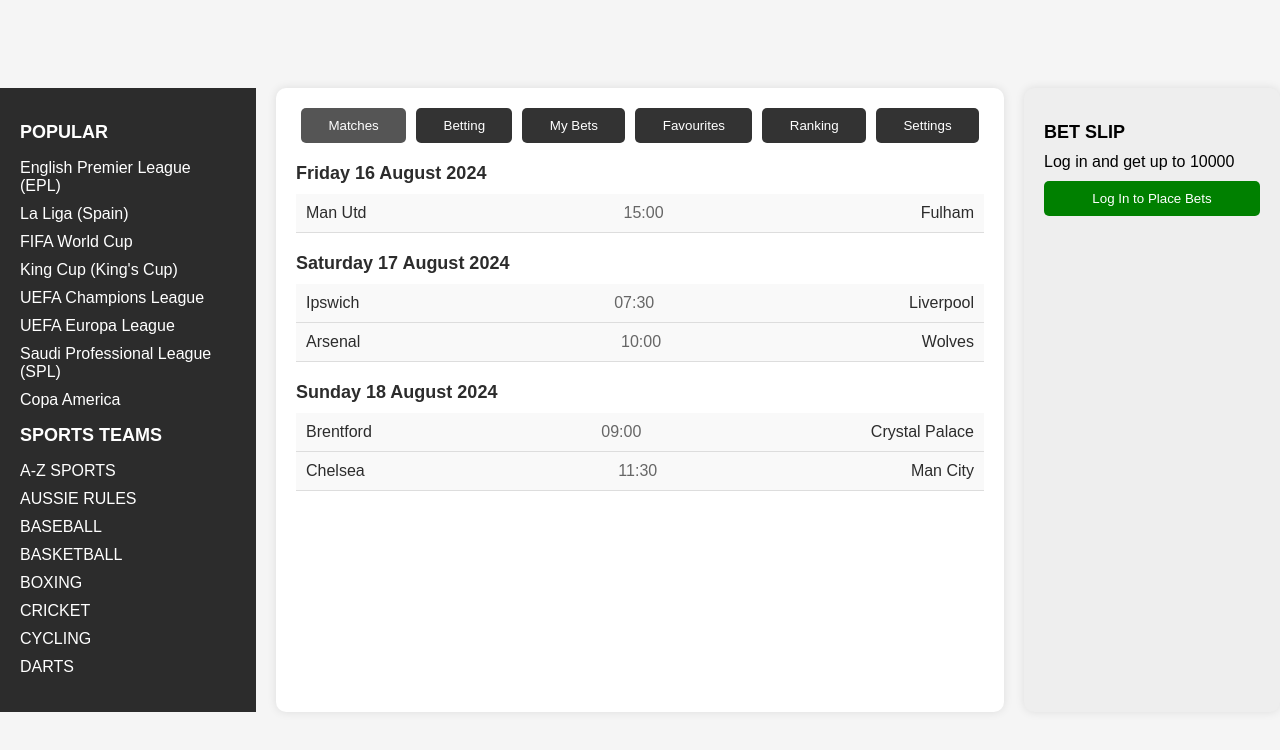
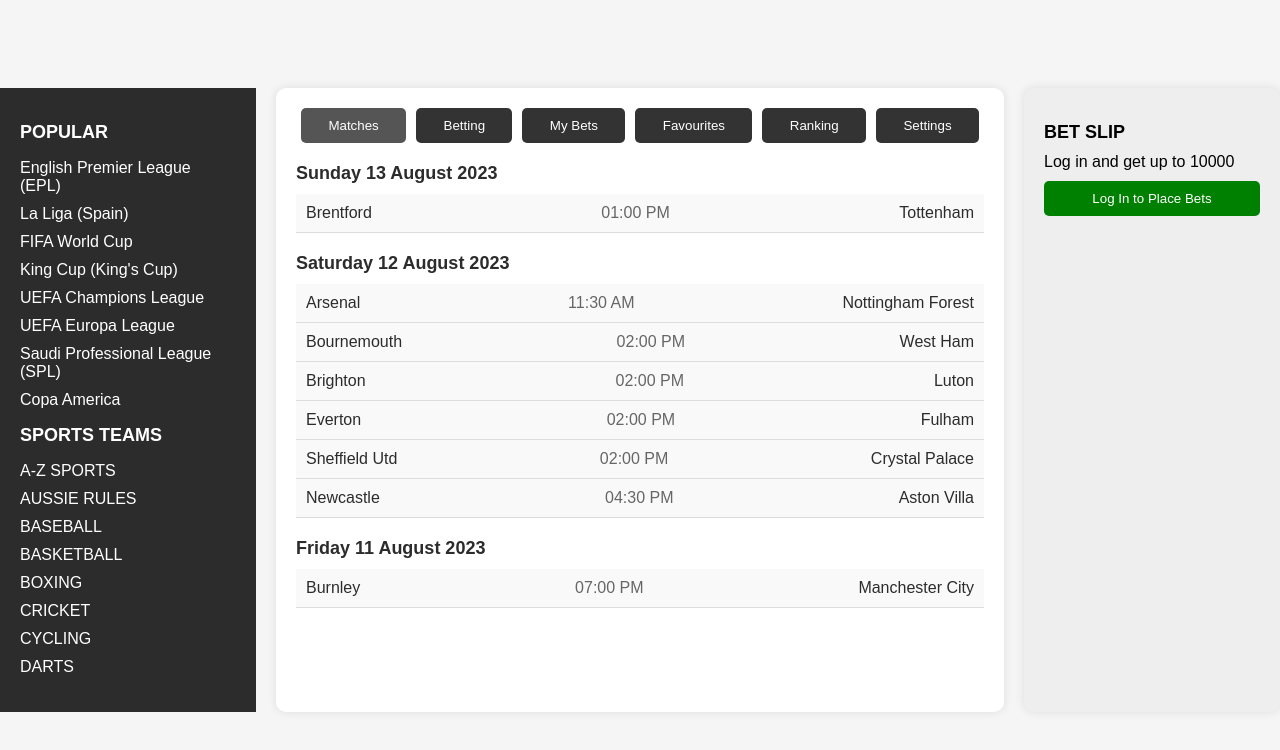
Before and after one commit to darwashiOM/Soccer-Knowledge, a website: page public/index.html in a window 1280 px wide. Drawn offline with Linux system fonts and the light colour scheme.

Commit message:
showing some of the matches from the api.

```diff
--- a/public/app.js
+++ b/public/app.js
@@ -10,7 +10,7 @@
 //     .catch((error) => console.error("Error fetching data:", error));
 // });
 
-let renderedData = [];
+let renderedData = new Map();
 
 let firstList = [
   {
@@ -558,9 +558,57 @@
     },
   },
 ];
-firstList.forEach((fixture) => {
-  let date = fixture.date.slice(0, 10);
+firstList.forEach((game) => {
+  let date = game.fixture.date.slice(0, 10);
+  if (renderedData.has(date)) {
+    let exitingList = renderedData.get(date);
+    exitingList.push(game);
+  } else {
+    renderedData.set(date, [game]);
+  }
 });
-console.log(firstList);
-let date = response[0].fixture.date;
-console.log(date.slice(0, date.indexOf("T")));
+// let date = response[0].fixture.date;
+// console.log(date.slice(0, date.indexOf("T")));
+
+function formatDate(dateString) {
+  const date = new Date(dateString);
+  const options = {
+    weekday: "long",
+    year: "numeric",
+    month: "long",
+    day: "numeric",
+  };
+  return date.toLocaleDateString("en-GB", options);
+}
+
+function convertUTCToLocal(dateString) {
+  const date = new Date(dateString);
+  const options = { hour: "2-digit", minute: "2-digit" };
+  return date.toLocaleTimeString([], options); // This will display only the local time without seconds
+}
+
+/*<div class="match">
+      <div class="team">${game.teams.home.name}</div>
+      <div class="time">${convertUTCToLocal(game.fixture.date)}</div>
+      <div class="team">${game.teams.away.name}</div>
+    </div>*/
+
+let renderGame = function (games) {
+  let html = `<section class="match-day">
+    <h3>${formatDate(games[0].fixture.date)}</h3>`;
+
+  games.forEach((game) => {
+    html += `<div class="match">
+      <div class="team">${game.teams.home.name}</div>
+      <div class="time">${convertUTCToLocal(game.fixture.date)}</div>
+      <div class="team">${game.teams.away.name}</div>
+    </div>`;
+  });
+  html += `</section>`;
+  console.log(html);
+  console.log(document.querySelector(".matches"));
+  document.querySelector(".matches").insertAdjacentHTML("afterend", html);
+};
+// console.log([...renderedData]);
+// renderGame([...renderedData]);
+renderedData.forEach((games) => renderGame(games));
--- a/public/index.html
+++ b/public/index.html
@@ -42,41 +42,14 @@
           <button class="tab">Settings</button>
         </nav>
         <section class="matches">
-          <section class="match-day">
+          <!-- <section class="match-day">
             <h3>Friday 16 August 2024</h3>
             <div class="match">
               <div class="team">Man Utd</div>
               <div class="time">15:00</div>
               <div class="team">Fulham</div>
             </div>
-          </section>
-          <section class="match-day">
-            <h3>Saturday 17 August 2024</h3>
-            <div class="match">
-              <div class="team">Ipswich</div>
-              <div class="time">07:30</div>
-              <div class="team">Liverpool</div>
-            </div>
-            <div class="match">
-              <div class="team">Arsenal</div>
-              <div class="time">10:00</div>
-              <div class="team">Wolves</div>
-            </div>
-            <!-- Repeat similar blocks for other matches -->
-          </section>
-          <section class="match-day">
-            <h3>Sunday 18 August 2024</h3>
-            <div class="match">
-              <div class="team">Brentford</div>
-              <div class="time">09:00</div>
-              <div class="team">Crystal Palace</div>
-            </div>
-            <div class="match">
-              <div class="team">Chelsea</div>
-              <div class="time">11:30</div>
-              <div class="team">Man City</div>
-            </div>
-          </section>
+          </section> -->
         </section>
       </main>
       <aside class="bet-slip">
```
